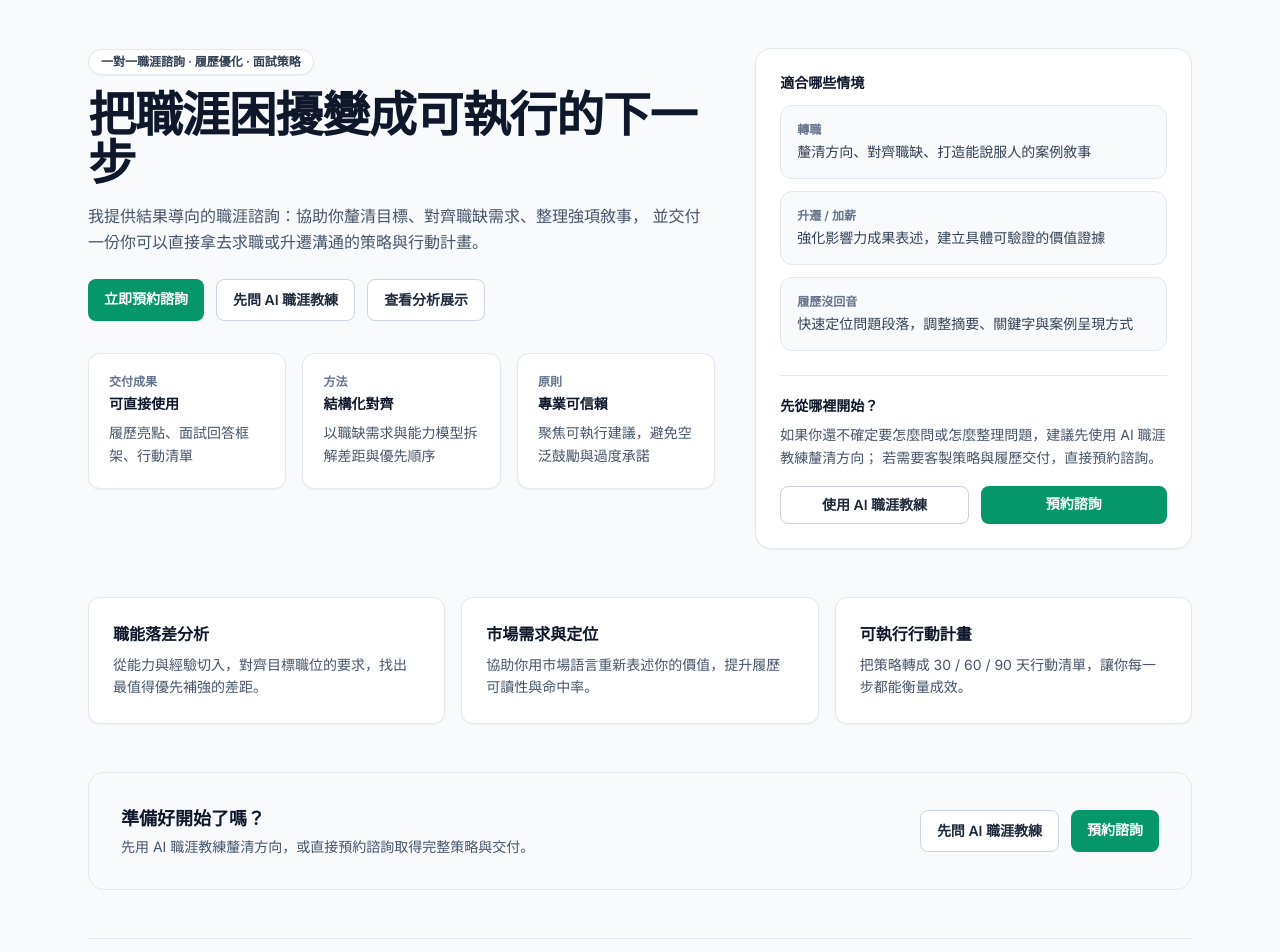
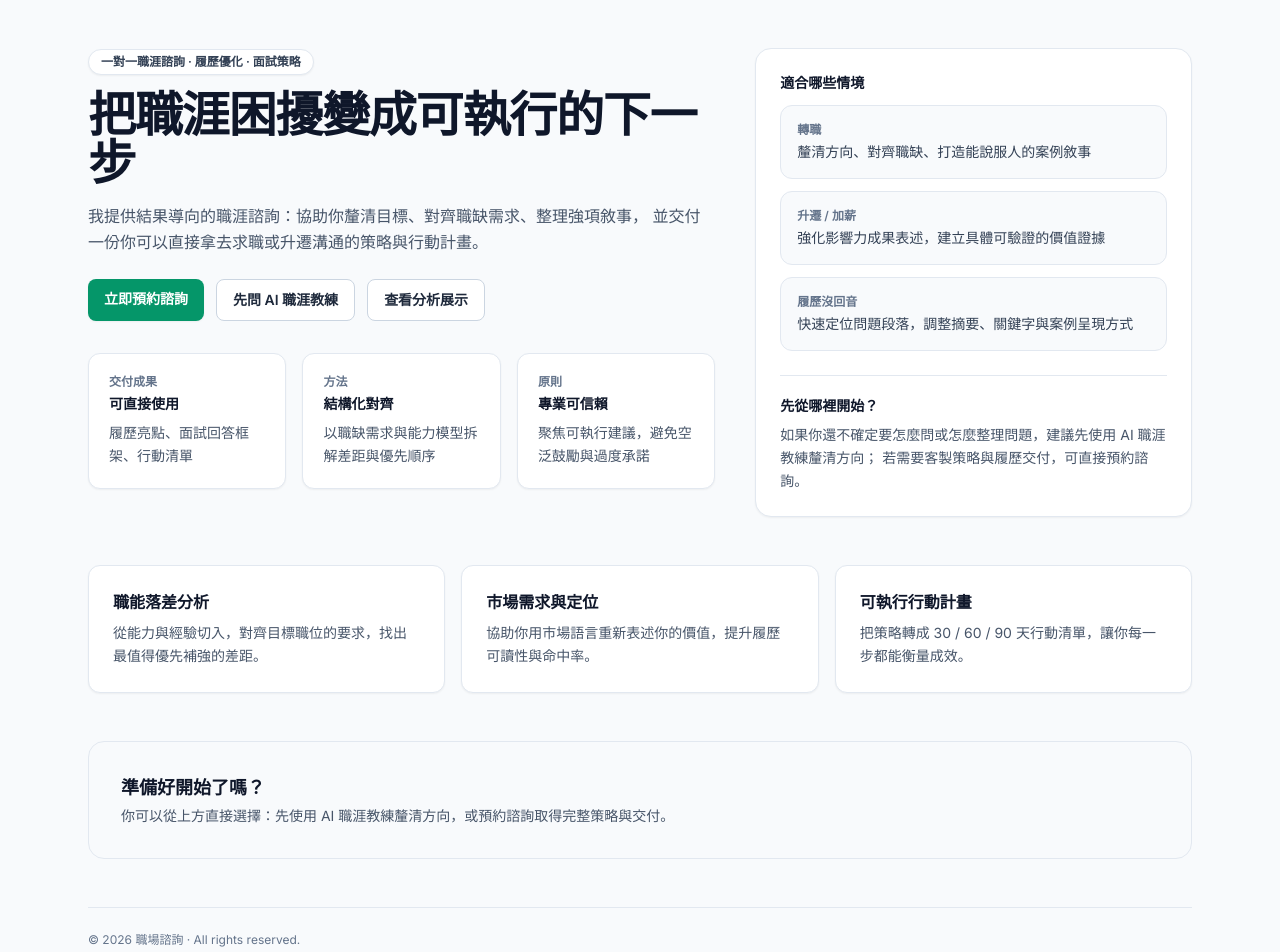
Before and after one commit to JeffAPAC/career-consulting-mvp, a Next.js app: page / in a window 1280 px wide. Shown: the top 952 px of the page. Built offline with nearby package versions, Linux system fonts and the light colour scheme.

Commit message:
Remove duplicated CTAs on homepage

```diff
--- a/app/page.tsx
+++ b/app/page.tsx
@@ -19,6 +19,7 @@ export default function HomePage() {
             並交付一份你可以直接拿去求職或升遷溝通的策略與行動計畫。
           </p>
 
+          {/* ✅ 唯一保留的 CTA 區塊（AI 教練 / 預約諮詢 / Demo） */}
           <div className="mt-6 flex flex-wrap gap-3">
             <Link
               href="/book"
@@ -98,23 +99,10 @@ export default function HomePage() {
               <div className="text-sm font-bold text-slate-900">先從哪裡開始？</div>
               <p className="mt-2 text-sm leading-relaxed text-slate-600">
                 如果你還不確定要怎麼問或怎麼整理問題，建議先使用 AI 職涯教練釐清方向；
-                若需要客製策略與履歷交付，直接預約諮詢。
+                若需要客製策略與履歷交付，可直接預約諮詢。
               </p>
 
-              <div className="mt-4 flex gap-3">
-                <Link
-                  href="/coach"
-                  className="flex-1 rounded-lg border border-slate-300 bg-white px-4 py-2 text-center text-sm font-semibold text-slate-800 hover:bg-slate-50"
-                >
-                  使用 AI 職涯教練
-                </Link>
-                <Link
-                  href="/book"
-                  className="flex-1 rounded-lg bg-emerald-600 px-4 py-2 text-center text-sm font-semibold text-white hover:bg-emerald-700"
-                >
-                  預約諮詢
-                </Link>
-              </div>
+              {/* ✅ 這裡原本有第二組 CTA，已移除，避免重複 */}
             </div>
           </div>
         </div>
@@ -148,7 +136,7 @@ export default function HomePage() {
         ))}
       </section>
 
-      {/* CTA */}
+      {/* ✅ 底部 CTA 區塊保留文案，但移除按鈕，避免重複 */}
       <section className="mt-12 rounded-2xl border border-slate-200 bg-slate-50 p-8">
         <div className="flex flex-col gap-3 md:flex-row md:items-center md:justify-between">
           <div>
@@ -156,23 +144,10 @@ export default function HomePage() {
               準備好開始了嗎？
             </div>
             <div className="mt-1 text-sm text-slate-600">
-              先用 AI 職涯教練釐清方向，或直接預約諮詢取得完整策略與交付。
+              你可以從上方直接選擇：先使用 AI 職涯教練釐清方向，或預約諮詢取得完整策略與交付。
             </div>
           </div>
-          <div className="flex flex-wrap gap-3">
-            <Link
-              href="/coach"
-              className="rounded-lg border border-slate-300 bg-white px-4 py-2.5 text-sm font-semibold text-slate-800 hover:bg-slate-100"
-            >
-              先問 AI 職涯教練
-            </Link>
-            <Link
-              href="/book"
-              className="rounded-lg bg-emerald-600 px-4 py-2.5 text-sm font-semibold text-white hover:bg-emerald-700"
-            >
-              預約諮詢
-            </Link>
-          </div>
+          {/* ✅ 這裡原本有第三組 CTA，已移除 */}
         </div>
       </section>
 
```
